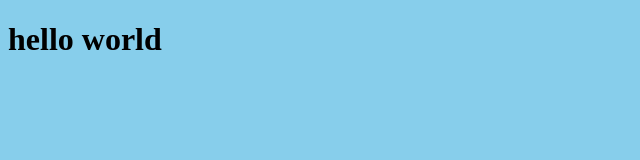
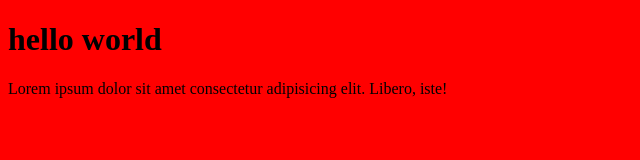
Before and after one commit to Slyxz24/meu-repositorio, a plain HTML site: page index.html in a window 1280 px wide. Shown: the whole page, without its empty margins (0-640 px from the left). Drawn offline with Linux system fonts and the light colour scheme.

Commit message:
lorem10 e cor

```diff
--- a/index.html
+++ b/index.html
@@ -7,13 +7,14 @@
     <title>Meu site</title>
     <style>
         body {
-            background-color: skyblue;
+            background-color: rgb(255, 0, 0);
         }
     </style>
 </head>
 
 <body>
     <h1> hello world</h1>
+    <p>Lorem ipsum dolor sit amet consectetur adipisicing elit. Libero, iste!</p>
 
 </body>
 
```
